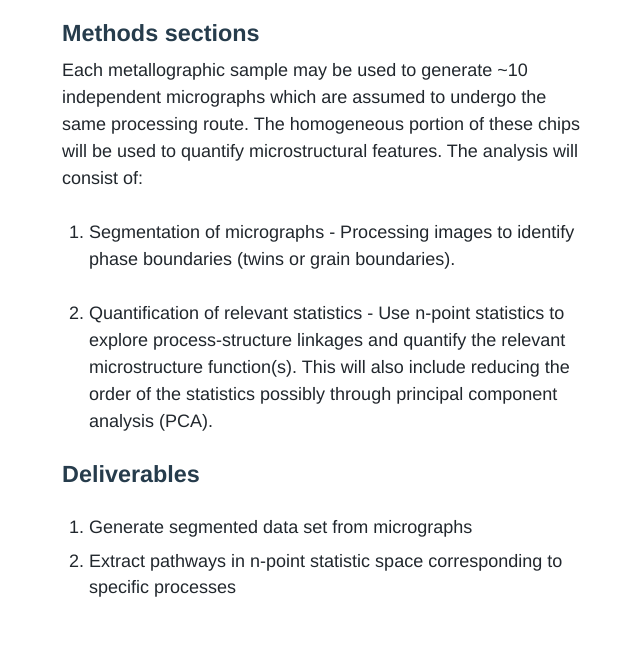
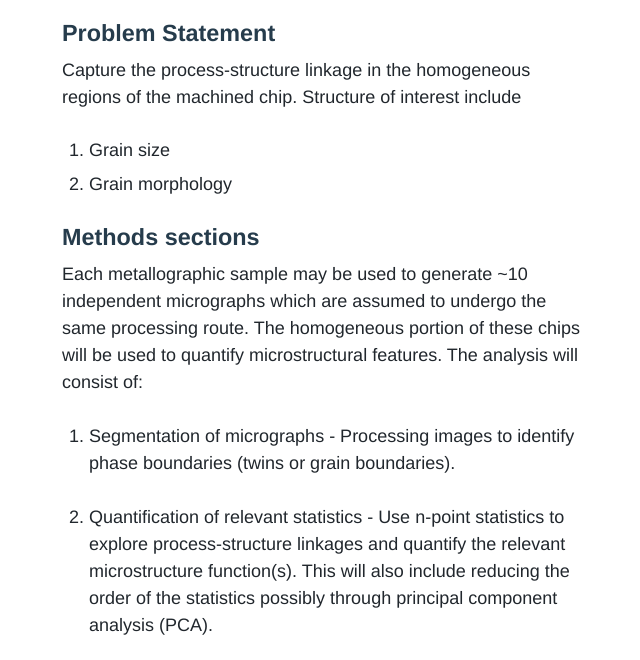
Before and after one commit to Materials-Informatics-Class-Fall2014/MIC-Machining-Gradients, a Jekyll site: the page built from _posts/2014-09-16-Progress-Report.md, in a window 1280 px wide and 900 px high, scrolled down 2254 px, cut to the strip 240-900 px from the top of the window. Shown: the whole strip, without its empty margins (312-952 px from the left). Built offline with Jekyll 4.4.1, drawn with Linux system fonts in a browser that asks for light colours; nearby versions of some CDN libraries; some web fonts are replaced; comment, search, counter and statistics services are not loaded.

Commit message:
Update 2014-09-16-Progress-Report.md

```diff
--- a/_posts/2014-09-16-Progress-Report.md
+++ b/_posts/2014-09-16-Progress-Report.md
@@ -36,6 +36,13 @@ One example of a metallographic sample of a machined chip.
 
 [![Image](https://farm4.staticflickr.com/3891/15119720722_3b72b8854f_z.jpg)](https://www.flickr.com/photos/127308447@N06/15119720722/)
 
+### Problem Statement
+
+Capture the process-structure linkage in the homogeneous regions of the machined chip. Structure of interest include
+
+1. Grain size
+2. Grain morphology
+
 ### Methods sections
 
 Each metallographic sample may be used to generate ~10 independent micrographs which are assumed to undergo the same processing route. The homogeneous portion of these chips will be used to quantify microstructural features. The analysis will consist of:
```
